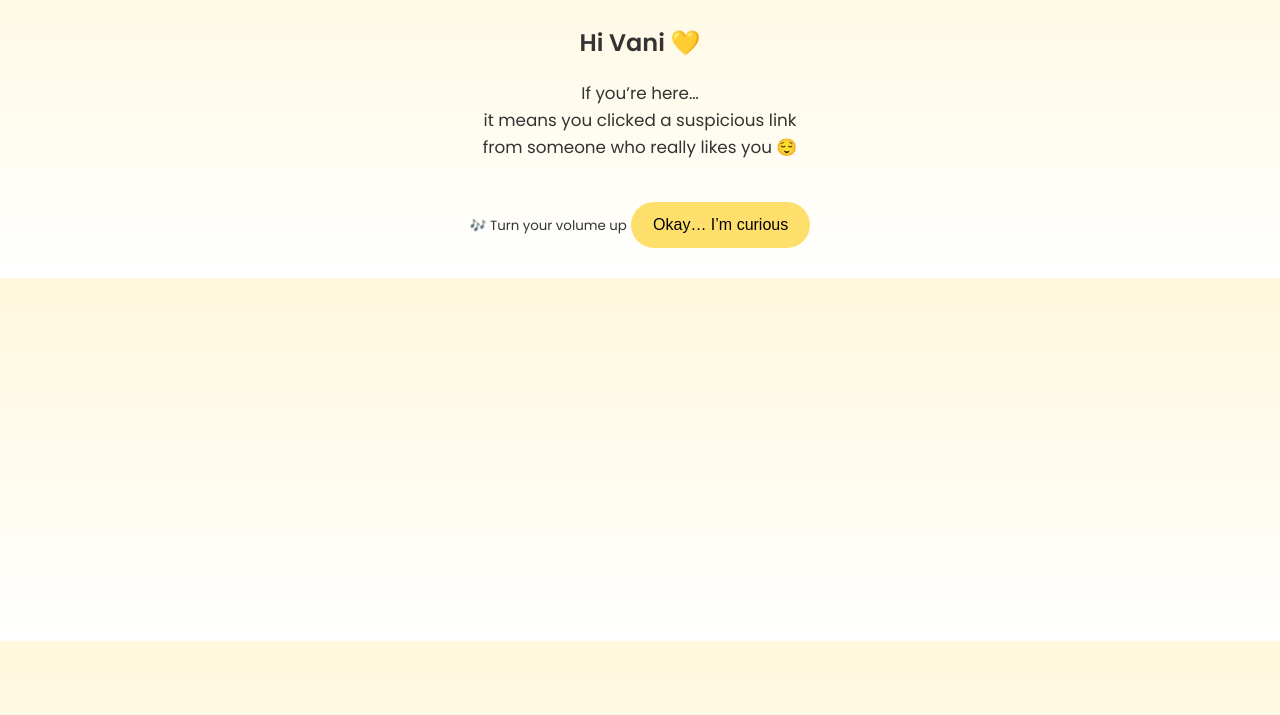
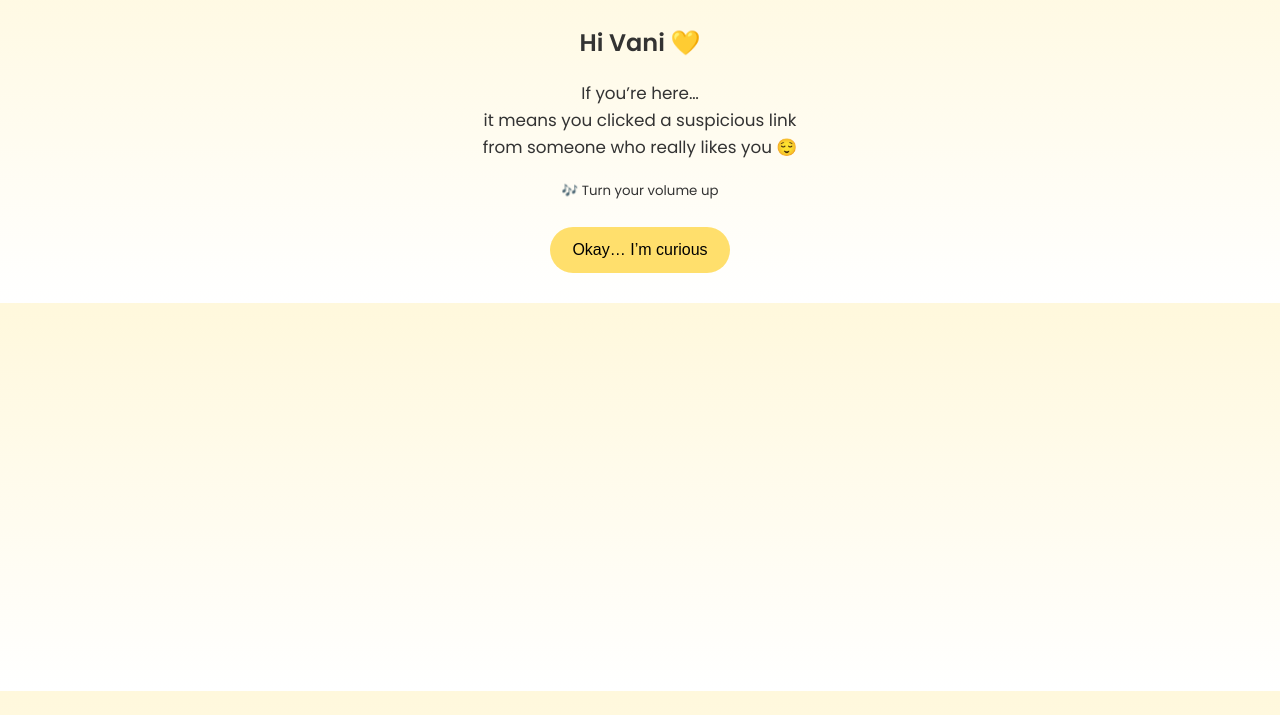
Before and after one commit to dhruvrastogi18/vani, a plain HTML site: page index.html in a window 1280 px wide. Shown: the part 85-800 px from the top of the page. Drawn offline with Linux system fonts and the light colour scheme.

Commit message:
Update index.html

```diff
--- a/index.html
+++ b/index.html
@@ -133,7 +133,7 @@ button:hover {
     it means you clicked a suspicious link<br>
     from someone who really likes you 😌
   </p>
-  <small>🎶 Turn your volume up</small>
+  <small>🎶 Turn your volume up</small> <br>
   <button onclick="playMusic(); next(1)">Okay… I’m curious</button>
 </div>
 
```
